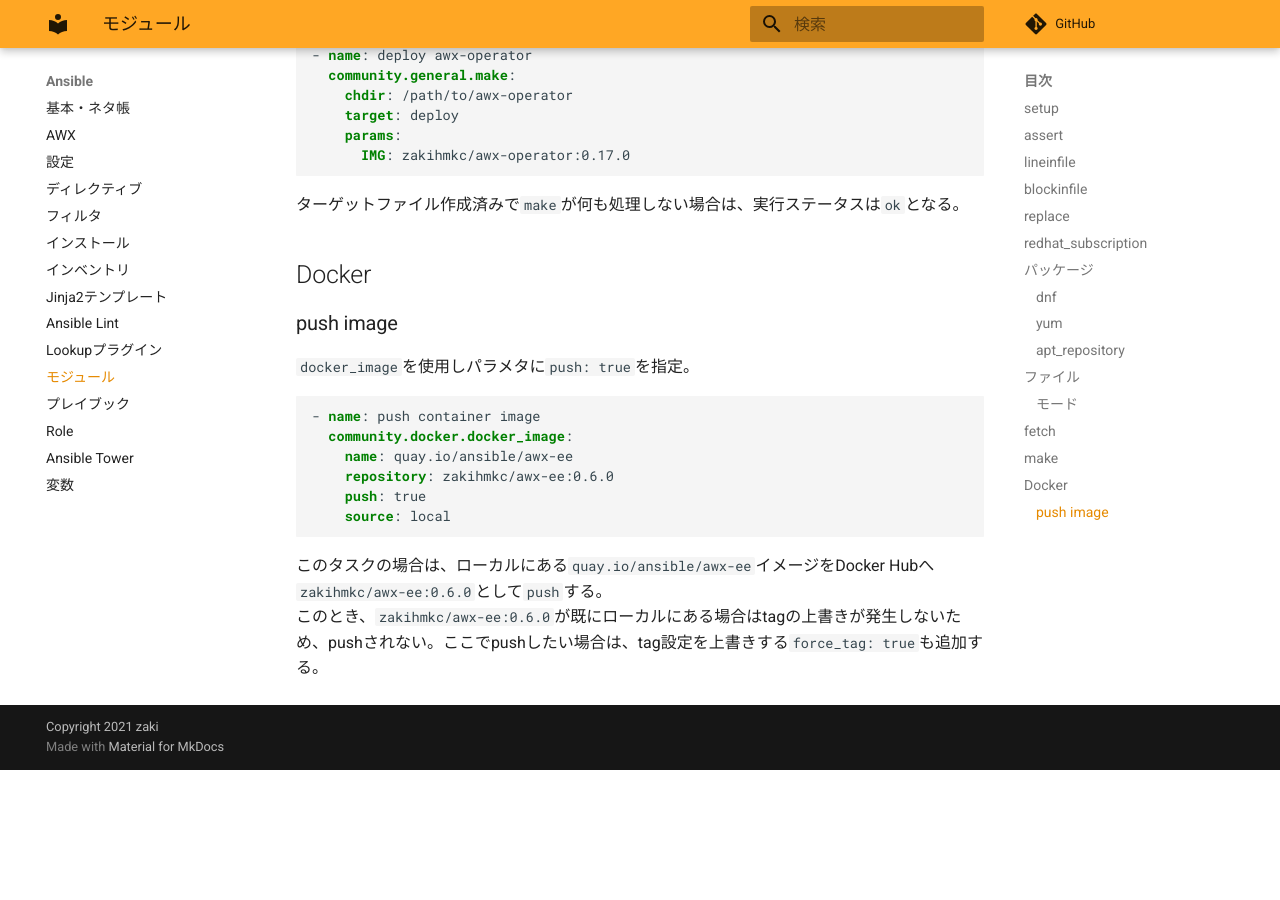
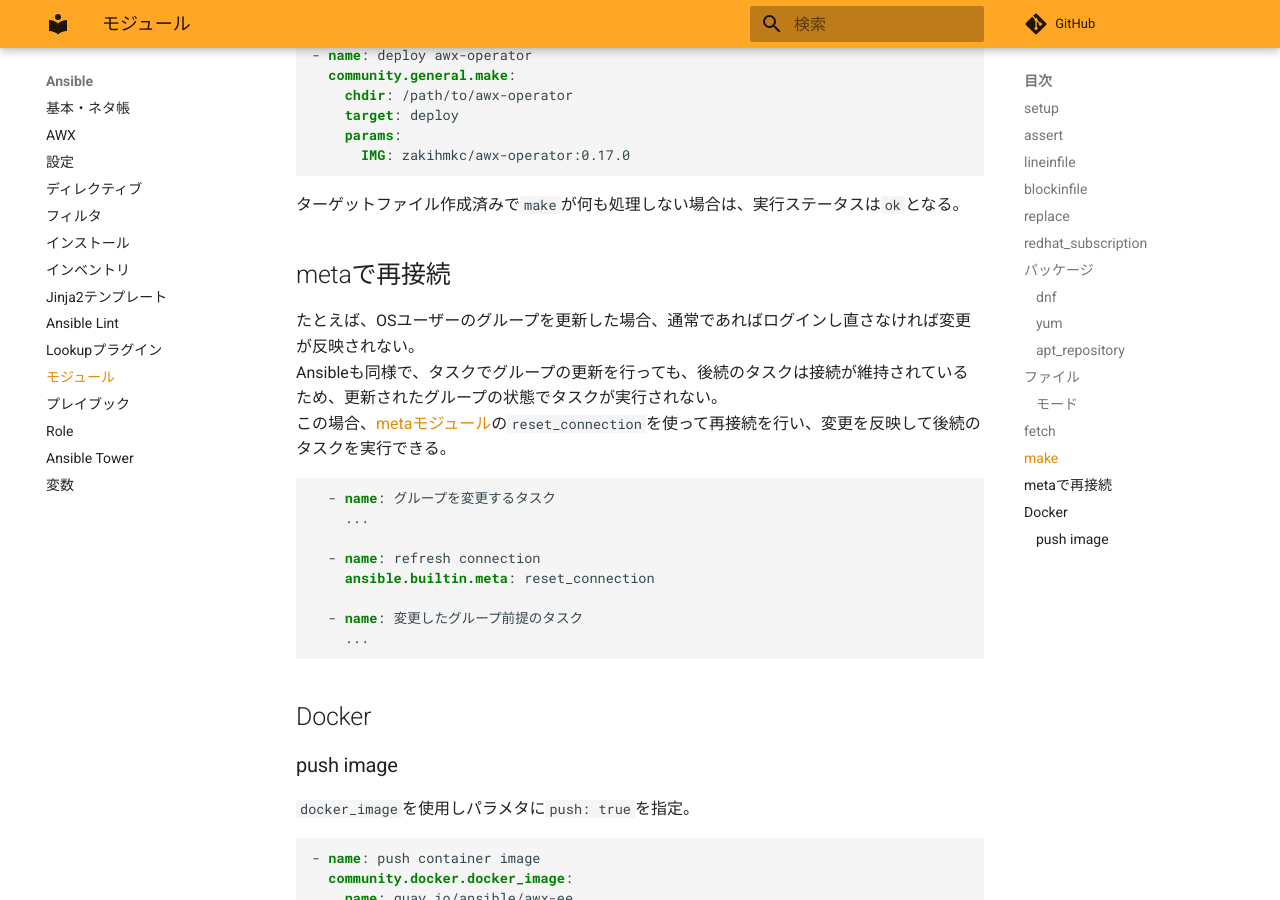
Before and after one commit to zaki-lknr/docs, an MkDocs documentation site: the page built from docs/Ansible/module.md, in a window 1280 px wide and 900 px high, scrolled down 6719 px. Built offline with MkDocs 1.6.1 and Material for MkDocs 9.7.7, drawn with Linux system fonts in a browser that asks for light colours; comment, search, counter and statistics services are not loaded; before the commit the page ends 7489 px from its top, so only the background shows below that.

Commit message:
add: ansible/module: metaで再接続

````diff
--- a/docs/Ansible/module.md
+++ b/docs/Ansible/module.md
@@ -309,6 +309,23 @@ fetchモジュールの使い方全般ははてブに書いた。
 
 ターゲットファイル作成済みで`make`が何も処理しない場合は、実行ステータスは`ok`となる。
 
+## metaで再接続
+
+たとえば、OSユーザーのグループを更新した場合、通常であればログインし直さなければ変更が反映されない。
+Ansibleも同様で、タスクでグループの更新を行っても、後続のタスクは接続が維持されているため、更新されたグループの状態でタスクが実行されない。
+この場合、[metaモジュール](https://docs.ansible.com/ansible/latest/collections/ansible/builtin/meta_module.html)の`reset_connection`を使って再接続を行い、変更を反映して後続のタスクを実行できる。
+
+```yaml
+  - name: グループを変更するタスク
+    ...
+
+  - name: refresh connection
+    ansible.builtin.meta: reset_connection
+
+  - name: 変更したグループ前提のタスク
+    ...
+```
+
 ## Docker
 
 ### push image
````
